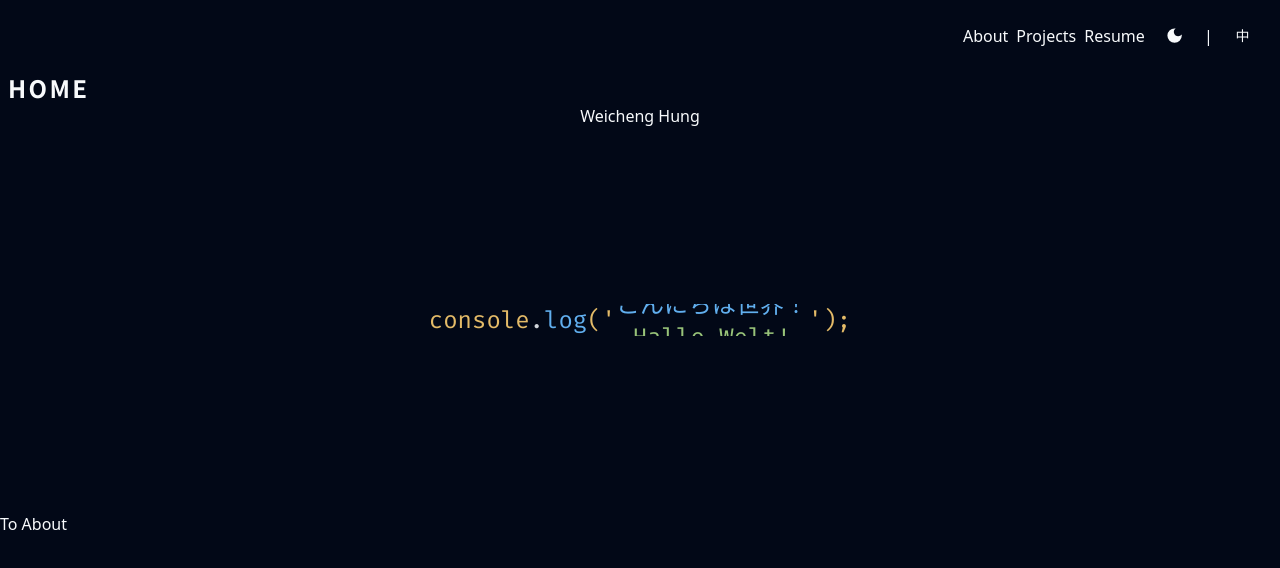
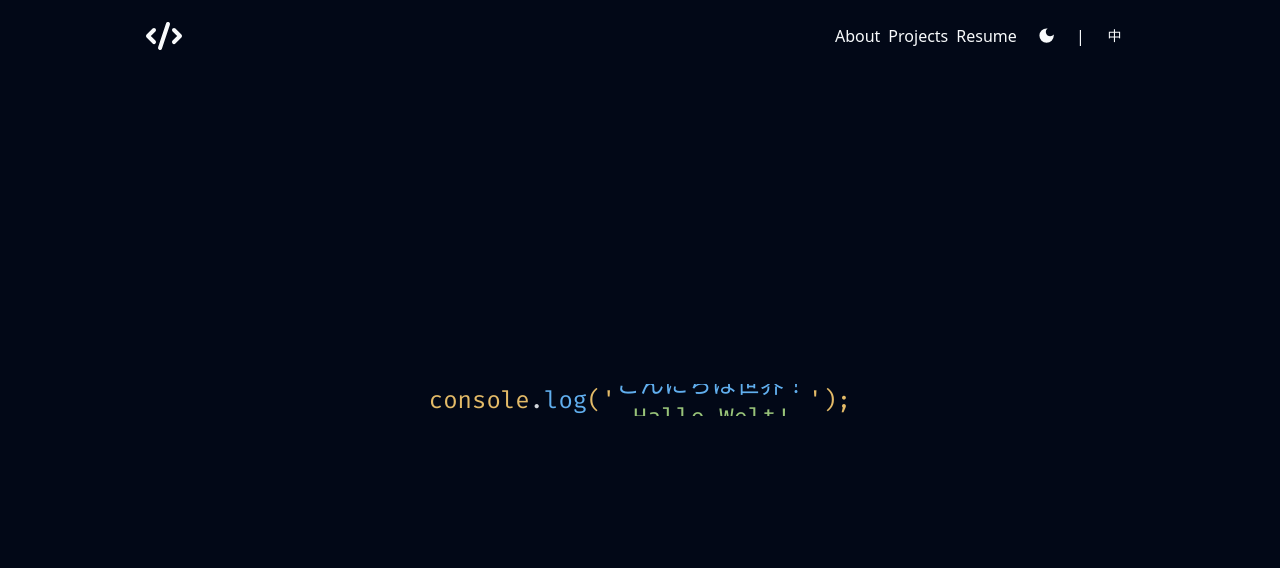
Before and after one commit to weicheng2138/weicheng-portfolio, a React (Vite) app: page / in a window 1280 px wide. Shown: the top 568 px of the page. Built offline with nearby package versions, Linux system fonts and the light colour scheme.

Commit message:
feat(header): make it to have max-w-5xl and update tailwindcss to have dvh

```diff
--- a/src/components/header.tsx
+++ b/src/components/header.tsx
@@ -2,10 +2,16 @@ import { useTranslation } from 'react-i18next';
 import { ModeToggle } from '@/components/mode-toggle';
 import { I18nToggle } from '@/components/i18n-toggle';
 import { Link, NavLink } from 'react-router-dom';
+import { HiCode } from 'react-icons/hi';
+
 function Header() {
   const { t } = useTranslation();
   return (
-    <header className="flex h-[4.5rem] items-center justify-end gap-2 p-4">
+    <header className="fixed flex h-[4.5rem] w-full justify-center">
+      <div className="flex w-full max-w-5xl items-center justify-between px-2 sm:px-4">
+        <HiCode className="h-10 w-10" />
+
+        <section className="flex items-center gap-2">
           <NavLink
             className={({ isActive }) =>
               isActive ? 'bg-red-300 dark:bg-yellow-600' : ''
@@ -19,6 +25,8 @@ function Header() {
           <ModeToggle />
           |
           <I18nToggle />
+        </section>
+      </div>
     </header>
   );
 }
--- a/src/layouts/default.tsx
+++ b/src/layouts/default.tsx
@@ -3,10 +3,10 @@ import { Outlet } from 'react-router-dom';
 
 const DefaultLayout = () => {
   return (
-    <>
+    <div className="relative">
       <Header />
       <Outlet />
-    </>
+    </div>
   );
 };
 
--- a/src/pages/home.tsx
+++ b/src/pages/home.tsx
@@ -11,11 +11,10 @@ const Home = () => {
   const navigate = useNavigate();
 
   return (
-    <div>
-      <Typography variant="h1">HOME</Typography>
-      <h1 className="text-center">{t('author')}</h1>
+    <div className="flex h-dvh items-center justify-center">
+      {/* <Typography variant="h1">HOME</Typography> */}
       <TextRoller />
-      <button onClick={() => navigate('/about')}>To About</button>
+      {/* <button onClick={() => navigate('/about')}>To About</button> */}
     </div>
   );
 };
```
Also changed, not shown: package.json (+21 -21 lines), 1 other file (tests, documents, lock files or other folders). Lines whose indentation alone changed are shown as unchanged.
